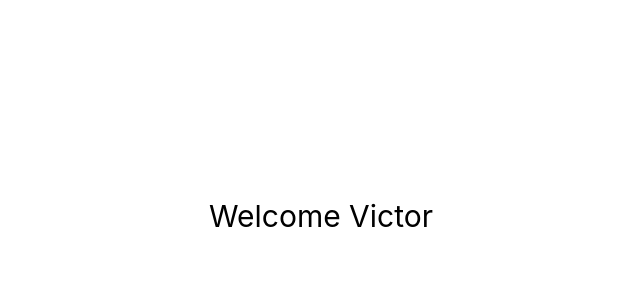
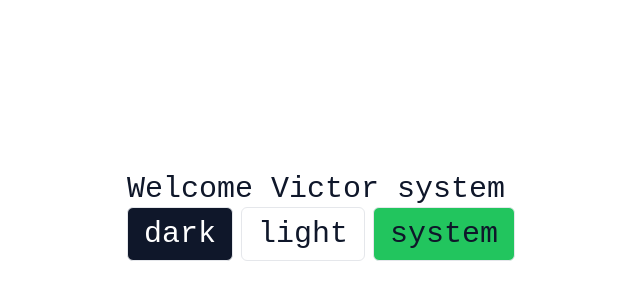
Before and after one commit to victorjambo/profile-v2, a Next.js app: page / in a window 1280 px wide. Shown: the part 184-484 px from the top of the page, without its empty margins (319-959 px from the left). Built offline with nearby package versions, Linux system fonts and the light colour scheme.

Commit message:
dark, light, and system themes

```diff
--- a/package.json
+++ b/package.json
@@ -9,6 +9,7 @@
   },
   "dependencies": {
     "next": "12.0.9",
+    "next-themes": "^0.0.15",
     "react": "17.0.2",
     "react-dom": "17.0.2"
   },
--- a/src/pages/_app.tsx
+++ b/src/pages/_app.tsx
@@ -1,8 +1,17 @@
 import "../styles/globals.css";
 import type { AppProps } from "next/app";
+import Header from "@/components/header";
+import { ThemeProvider } from "next-themes";
 
 const App = ({ Component, pageProps }: AppProps) => {
-  return <Component {...pageProps} />;
+  return (
+    <>
+      <Header />
+      <ThemeProvider defaultTheme="system" attribute="class">
+        <Component {...pageProps} />
+      </ThemeProvider>
+    </>
+  );
 };
 
 export default App;
--- a/src/pages/index.tsx
+++ b/src/pages/index.tsx
@@ -1,7 +1,10 @@
 import type { NextPage } from "next";
 import Head from "next/head";
+import { useTheme } from "next-themes";
 
 const Home: NextPage = () => {
+  const { theme, setTheme } = useTheme();
+
   return (
     <div>
       <Head>
@@ -10,8 +13,34 @@ const Home: NextPage = () => {
         <link rel="icon" href="/favicon.ico" />
       </Head>
 
-      <div className="flex justify-center items-center text-3xl align-middle h-screen">
-        Welcome Victor
+      <div className={theme}>
+        <div className="bg-white dark:bg-slate-900 text-slate-900 dark:text-white flex justify-center items-center text-3xl align-middle h-screen font-mono">
+          <div className="flex flex-col">
+            <div>Welcome Victor {theme}</div>
+            <div className="flex flex-row space-x-2">
+              <button
+                className="py-2 px-4 bg-slate-900 text-white rounded-md border"
+                onClick={() => setTheme("dark")}
+              >
+                dark
+              </button>
+
+              <button
+                className="py-2 px-4 bg-white text-slate-900 rounded-md border"
+                onClick={() => setTheme("light")}
+              >
+                light
+              </button>
+
+              <button
+                className="py-2 px-4 bg-green-500 rounded-md border"
+                onClick={() => setTheme("system")}
+              >
+                system
+              </button>
+            </div>
+          </div>
+        </div>
       </div>
     </div>
   );
```
Also changed, not shown: 1 other file (tests, documents, lock files or other folders).
